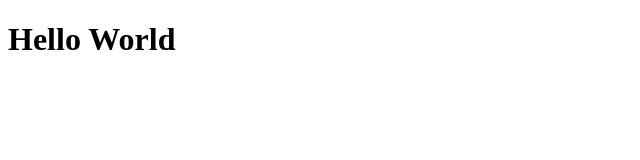
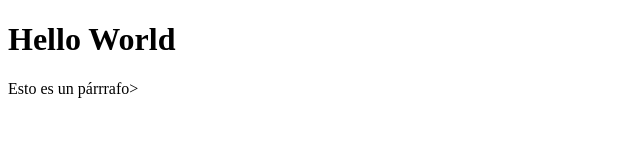
Before and after one commit to ulekrrzko/CursoGitVSC, a plain HTML site: page index.html in a window 1280 px wide. Shown: the whole page, without its empty margins (0-640 px from the left). Drawn offline with Linux system fonts and the light colour scheme.

Commit message:
Update index.html

```diff
--- a/index.html
+++ b/index.html
@@ -11,6 +11,7 @@
 <body>
 
     <h1> Hello World </h1>
+    <p>Esto es un párrrafo>
 
 </body>
 
```
